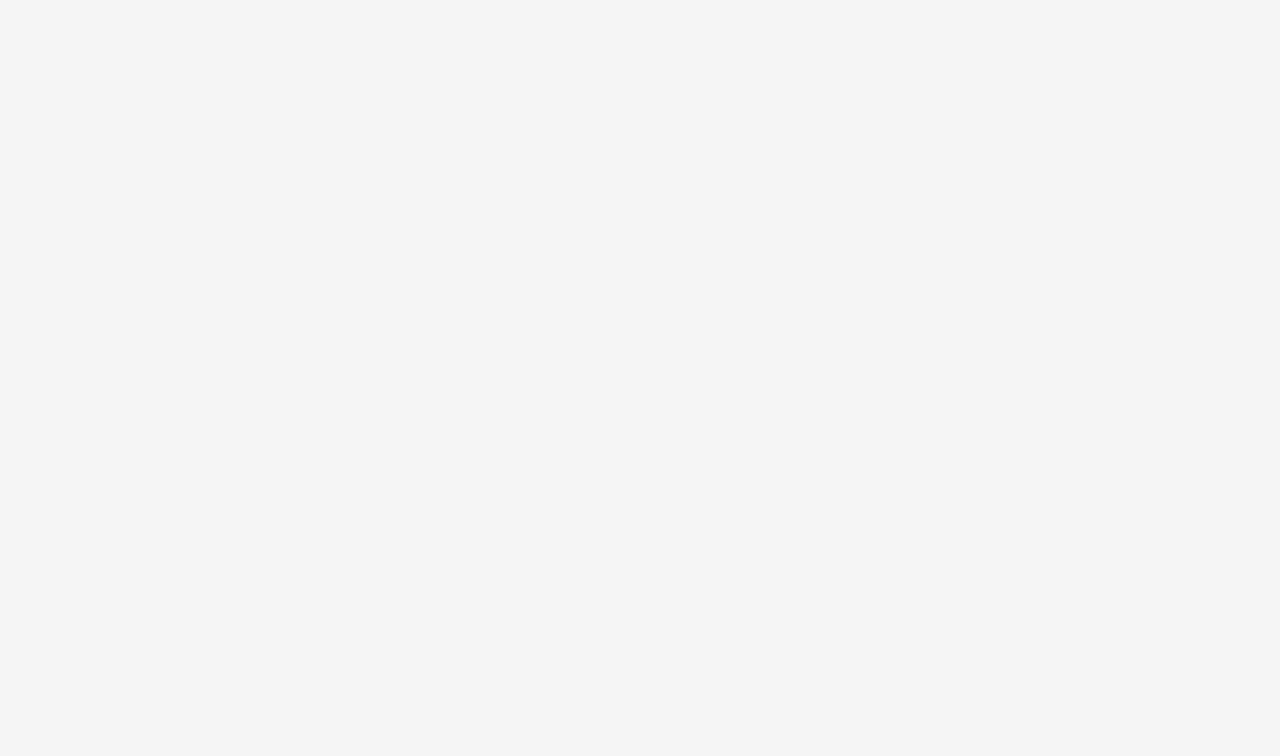
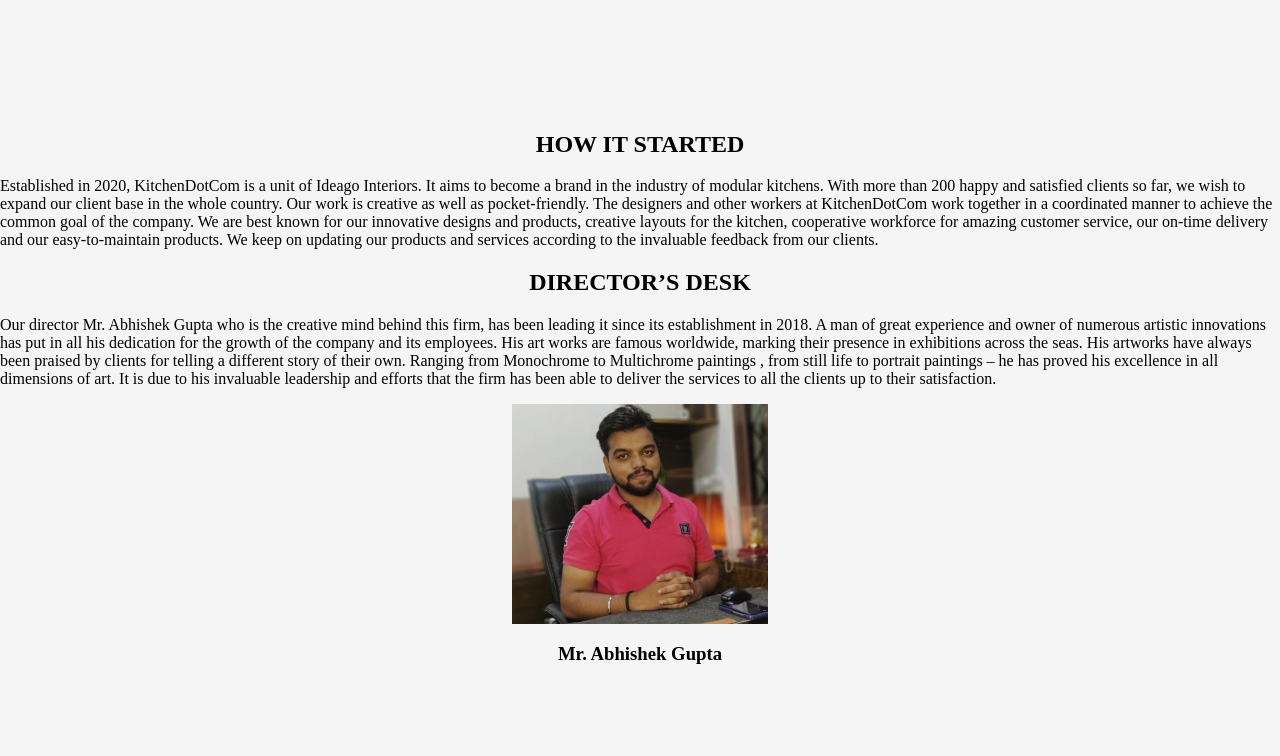
Before and after one commit to jalaj711/kitchendotcom-redesign, a Next.js app: page /about_us in a window 1280 px wide. Shown: the part 1485-2241 px from the top of the page. Before the commit the page ends 1301 px from the top, so only its background shows below. Built offline with nearby package versions, Linux system fonts and the light colour scheme; a web font is replaced by a local one.

Commit message:
abt us 3

```diff
--- a/pages/about_us/index.js
+++ b/pages/about_us/index.js
@@ -2,10 +2,17 @@
 import Image from "../../assets/Rectangle213.jpg";
 import Image1 from "../../assets/Rectangle252.jpg";
 import styles from "./styles.module.scss";
+import Image2 from "../../assets/Rectangle226.jpg";
+import Background from "../../assets/MainBG.png";
+import ThreeTriangles from "../../components/ThreeTriangles";
+import DoodleDots from "../../components/DoodleDotsEllipse";
+import TwoSquares from "../../components/TwoSquares";
 
 const About = () => {
   return (
     <div className={styles.container}>
+      <img classname={styles.bgimg} src={Background.src}></img>
+      <DoodleDots className={styles.dots} />
       <h1 className={styles.abt}>About Us</h1>
       <div className={styles.ourvision}>
         <div className={styles.paracontainer}>
@@ -30,7 +37,7 @@
           <img className={styles.img1} src={Image1.src}></img>
         </div>
         <div className={styles.paracontainer}>
-          <h2 className={styles.vsn}>OUR VISION</h2>
+          <h2 className={styles.vsn}>OUR MISSION</h2>
 
           <p>
             <b>Our</b> vision is to be a reputable, sustainable, and desirable
@@ -43,6 +50,48 @@
           </p>
         </div>
       </div>
+      <div className={styles.howstart}>
+        <h2 className={styles.started}>HOW IT STARTED</h2>
+        <p className={styles.started1}>
+          Established in 2020, KitchenDotCom is a unit of Ideago Interiors. It
+          aims to become a brand in the industry of modular kitchens. With more
+          than 200 happy and satisfied clients so far, we wish to expand our
+          client base in the whole country. Our work is creative as well as
+          pocket-friendly. The designers and other workers at KitchenDotCom work
+          together in a coordinated manner to achieve the common goal of the
+          company. We are best known for our innovative designs and products,
+          creative layouts for the kitchen, cooperative workforce for amazing
+          customer service, our on-time delivery and our easy-to-maintain
+          products. We keep on updating our products and services according to
+          the invaluable feedback from our clients.
+        </p>
+      </div>
+      <div className={styles.howstart}>
+        <h2 className={styles.started}>DIRECTOR’S DESK</h2>
+        <p className={styles.started1}>
+          Our director Mr. Abhishek Gupta who is the creative mind behind this
+          firm, has been leading it since its establishment in 2018. A man of
+          great experience and owner of numerous artistic innovations has put in
+          all his dedication for the growth of the company and its employees.
+          His art works are famous worldwide, marking their presence in
+          exhibitions across the seas. His artworks have always been praised by
+          clients for telling a different story of their own. Ranging from
+          Monochrome to Multichrome paintings , from still life to portrait
+          paintings – he has proved his excellence in all dimensions of art. It
+          is due to his invaluable leadership and efforts that the firm has been
+          able to deliver the services to all the clients up to their
+          satisfaction.
+        </p>
+      </div>
+      <img className={styles.img2} src={Image2.src}></img>
+      <h3 className={styles.he3}> Mr. Abhishek Gupta</h3>
+
+      <ThreeTriangles className={styles.triangles} />
+      <DoodleDots className={styles.dots} />
+      <TwoSquares className={styles.squares} />
+      <div className={styles.circle1} />
+      <div className={styles.circle2} />
+      <div className={styles.circle3} />
     </div>
   );
 };
--- a/pages/about_us/styles.module.scss
+++ b/pages/about_us/styles.module.scss
@@ -1,3 +1,8 @@
+.bgimg{
+    width: 100vh;
+
+}
+
 .ourvision{
     display: flex;
     padding:  12px;
@@ -23,13 +28,18 @@
     padding-left: 30px;
 
 }
-.ourmission{
-display: flex;
-    padding: 12px;
+.started , .he3 {
+    text-align: center;
+}
+.howstart {
+     align-items: center;
 }
 .img2{
-    width: 70%;
-        height: 70%;
-        padding-top: 30px;
-        padding-right: 69px;
+    width: 20%;
+    height: 20%;
+text-align: center;
+    display: block;
+    justify-content: center;
+    align-items: center;
+    margin: auto;
 }
```
Also changed, not shown: assets/Rectangle226.jpg (added).
